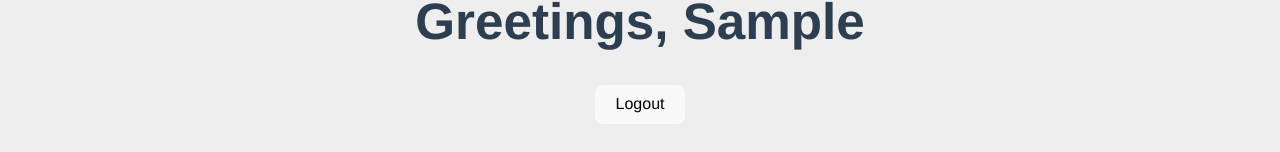
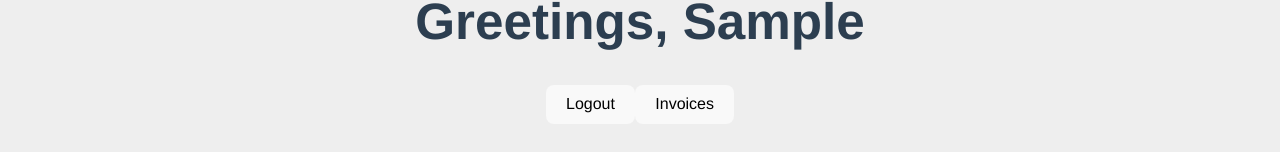
Before and after one commit to black-code1/router-4-for-everyone, a Vue app: page /login in a window 1280 px wide. Both pictures are taken after typing "Sample", "Sample123" into the empty fields and a click on the button "Login". Shown: the part 358-510 px from the top of the page. Built offline with nearby package versions, Linux system fonts and the light colour scheme.

Commit message:
Router Query Params

```diff
--- a/src/router/index.js
+++ b/src/router/index.js
@@ -16,6 +16,14 @@ const routes = [
       path: '/login',
       name: 'login',
       component: () => import('@/views/Login.vue')
+    },
+    {
+      path: '/invoices',
+      name: 'invoices',
+      component: () => import('@/views/Invoices.vue'),
+      meta: {
+      requiresAuth: true
+    }
     },
     {
         path: '/destination/:id/:slug',
@@ -66,7 +74,7 @@ const router = createRouter({
 router.beforeEach((to, from) => {
     if(to.meta.requiresAuth && !window.user){
         // need to login if not already logged in
-        return {name: 'login'}
+        return {name: 'login', query: {redirect: to.fullPath}}
 
     }
 })
--- /dev/null
+++ b/src/views/Invoices.vue
@@ -0,0 +1,15 @@
+<template>
+  <div>
+    <h1>Invoices</h1>
+  </div>
+</template>
+
+<script>
+export default {
+  name: "Invoices"
+}
+</script>
+
+<style scoped>
+
+</style>
--- a/src/views/Login.vue
+++ b/src/views/Login.vue
@@ -25,7 +25,8 @@ export default {
     login() {
       // Auth user against API
       window.user = this.username
-      this.$router.push({name: 'protected'})
+      const redirectPath = this.$route.query.redirect || '/protected'
+      this.$router.push(redirectPath)
     }
   }
 }
--- a/src/views/Protected.vue
+++ b/src/views/Protected.vue
@@ -2,6 +2,9 @@
   <div>
     <h1>Greetings, {{username}}</h1>
     <button @click="logout">Logout</button>
+    <router-link :to="{name: 'invoices'}">
+      <button>Invoices</button>
+    </router-link>
   </div>
 </template>
 
```
